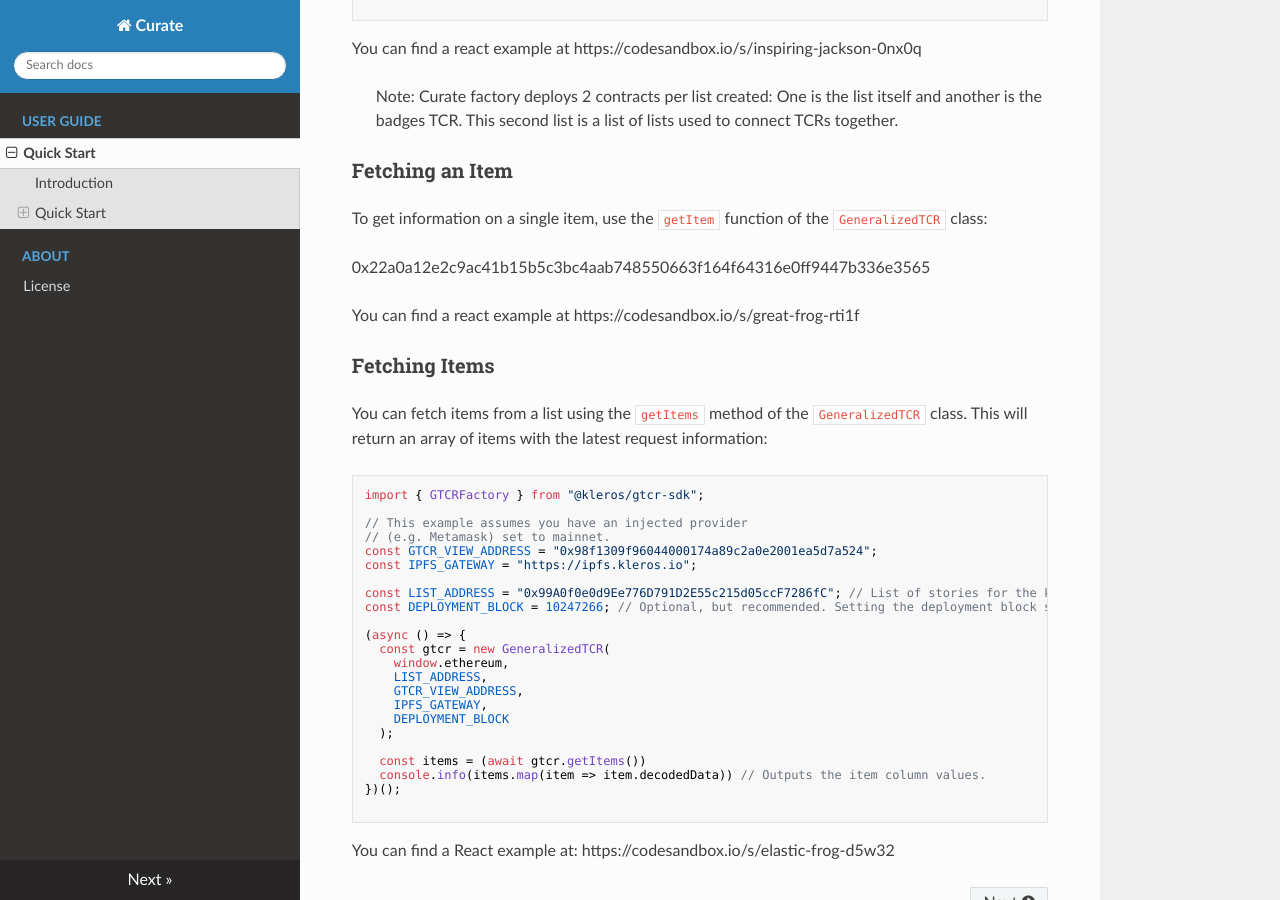
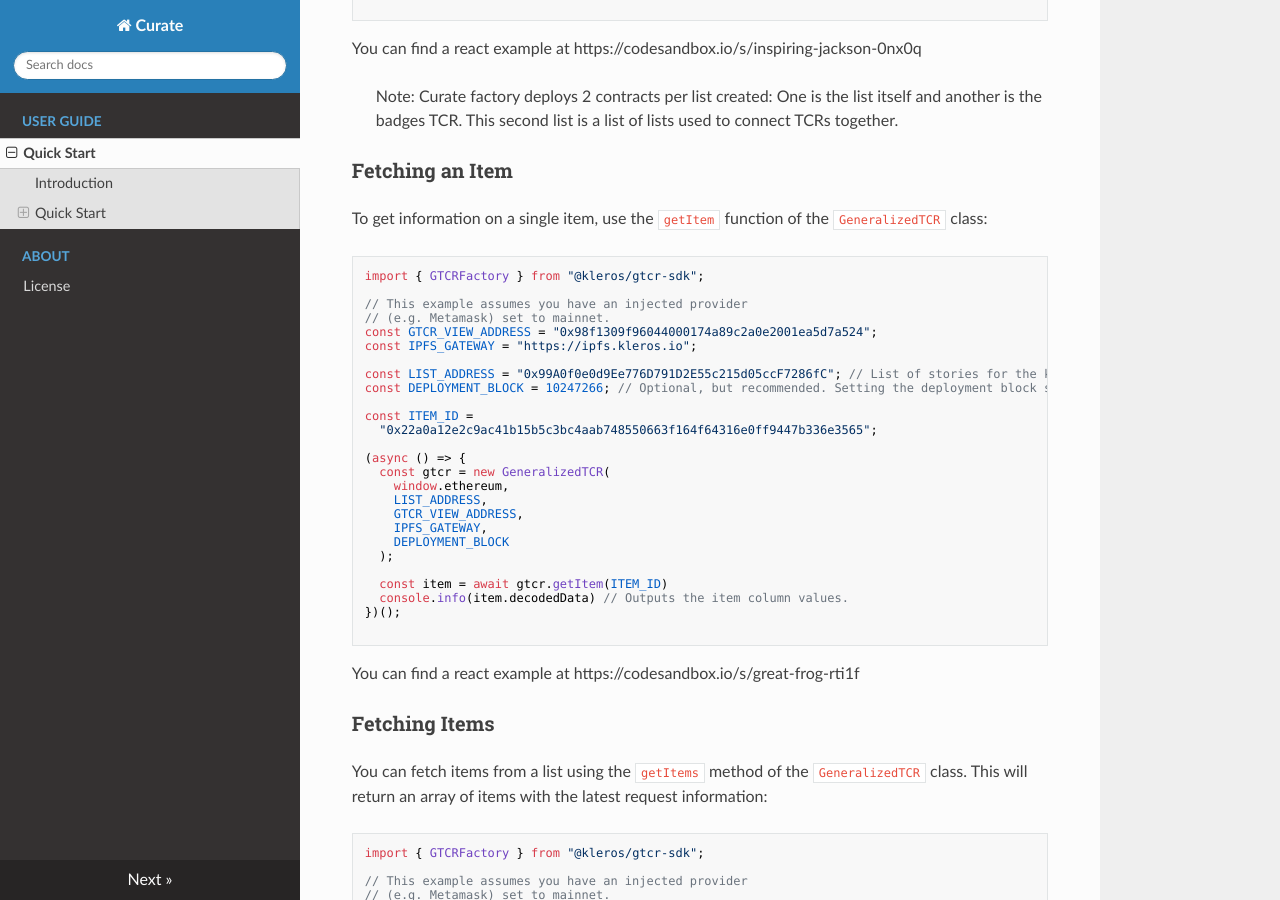
Before and after one commit to kleros/gtcr-docs, an MkDocs documentation site: the page built from docs/index.md, in a window 1280 px wide and 900 px high, scrolled down 1281 px. Built offline with MkDocs 1.6.1, drawn with Linux system fonts in a browser that asks for light colours; nearby versions of some CDN libraries.

Commit message:
docs: expand fetch item example

````diff
--- a/docs/index.md
+++ b/docs/index.md
@@ -54,7 +54,34 @@ You can find a react example at https://codesandbox.io/s/inspiring-jackson-0nx0q
 
 To get information on a single item, use the `getItem` function of the `GeneralizedTCR` class:
 
-0x22a0a12e2c9ac41b15b5c3bc4aab748550663f164f64316e0ff9447b336e3565
+```
+import { GTCRFactory } from "@kleros/gtcr-sdk";
+
+// This example assumes you have an injected provider
+// (e.g. Metamask) set to mainnet.
+const GTCR_VIEW_ADDRESS = "0x98f1309f96044000174a89c2a0e2001ea5d7a524";
+const IPFS_GATEWAY = "https://ipfs.kleros.io";
+
+const LIST_ADDRESS = "0x99A0f0e0d9Ee776D791D2E55c215d05ccF7286fC"; // List of stories for the kleros storytelling program.
+const DEPLOYMENT_BLOCK = 10247266; // Optional, but recommended. Setting the deployment block speeds up requests.
+
+const ITEM_ID =
+  "0x22a0a12e2c9ac41b15b5c3bc4aab748550663f164f64316e0ff9447b336e3565";
+
+(async () => {
+  const gtcr = new GeneralizedTCR(
+    window.ethereum,
+    LIST_ADDRESS,
+    GTCR_VIEW_ADDRESS,
+    IPFS_GATEWAY,
+    DEPLOYMENT_BLOCK
+  );
+
+  const item = await gtcr.getItem(ITEM_ID)
+  console.info(item.decodedData) // Outputs the item column values.
+})();
+
+```
 
 You can find a react example at https://codesandbox.io/s/great-frog-rti1f
 
````
